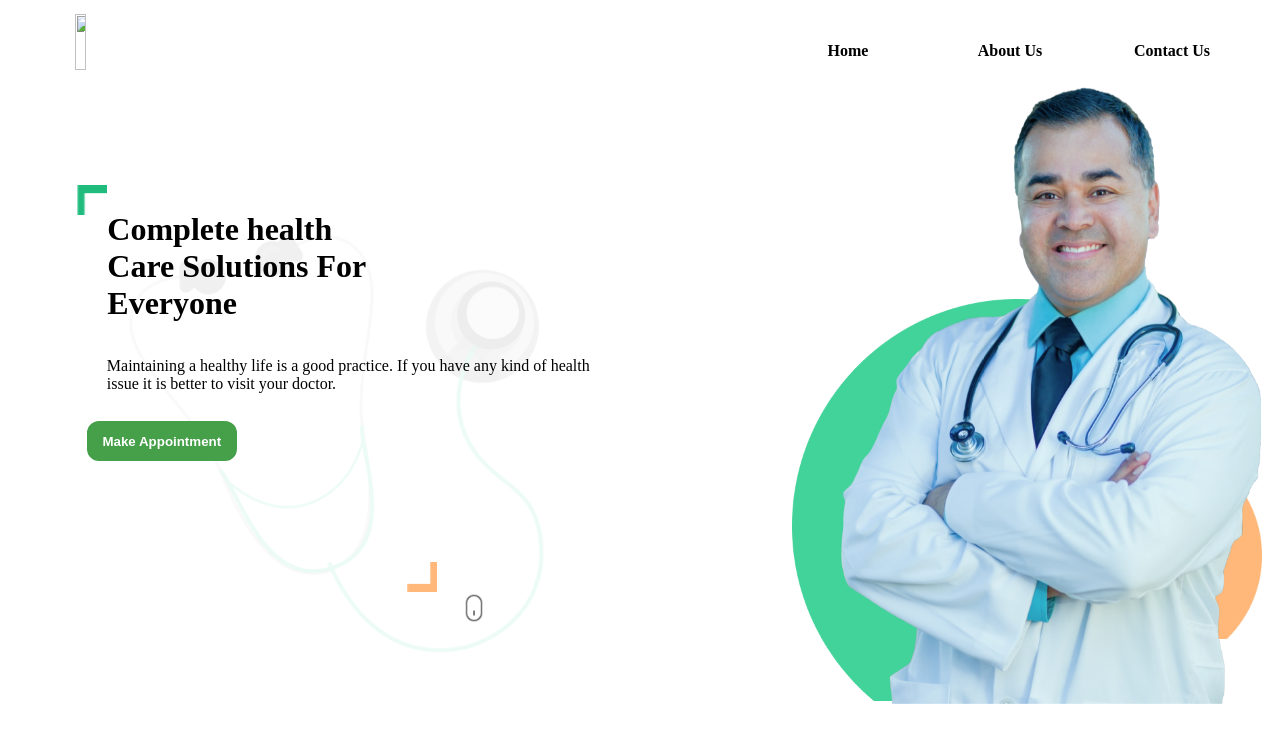
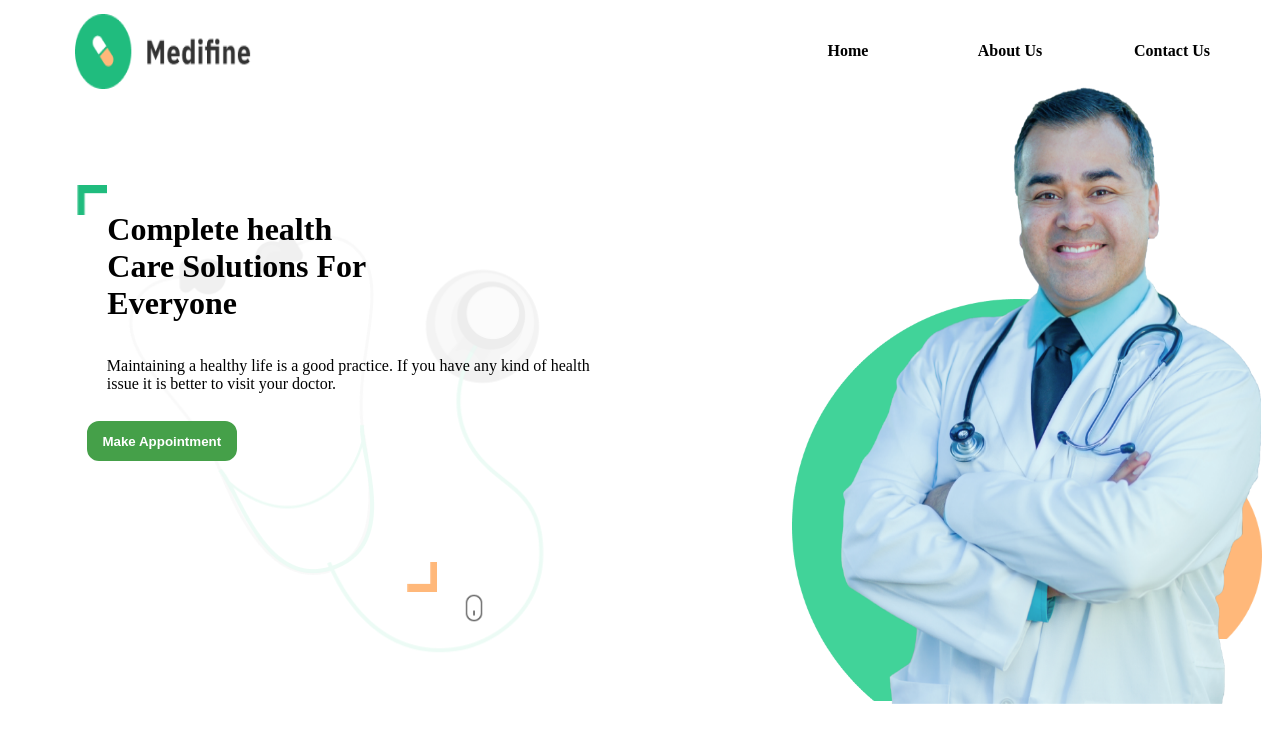
Before and after one commit to SeyaPrakash/Simple_Doctor_Appointment_website, a website: page index.html in a window 1280 px wide. Drawn offline with Linux system fonts and the light colour scheme.

Commit message:
Update index.html

```diff
--- a/index.html
+++ b/index.html
@@ -4,7 +4,7 @@
     <meta charset="UTF-8">
     <meta http-equiv="X-UA-Compatible" content="IE=edge">
     <meta name="viewport" content="width=device-width, initial-scale=1.0">
-    <title>Project 6 Part(C) HTML_CSS Project_Style (HOME PAGE)</title>
+    <title>HOME PAGE</title>
     <link rel="stylesheet" href="Home_Page.css">
     <!-- <link rel="stylesheet" href=""> -->
 </head>
@@ -12,7 +12,7 @@
     <header>
         <div class="MainContainer">
             <div class="mainbox navibox1">
-             <img src="/Assignment Contant/logo.png" alt="">
+             <img src="logo.png" alt="">
             </div>
             <div class="mainbox navibox2">
                 <ul>
```
